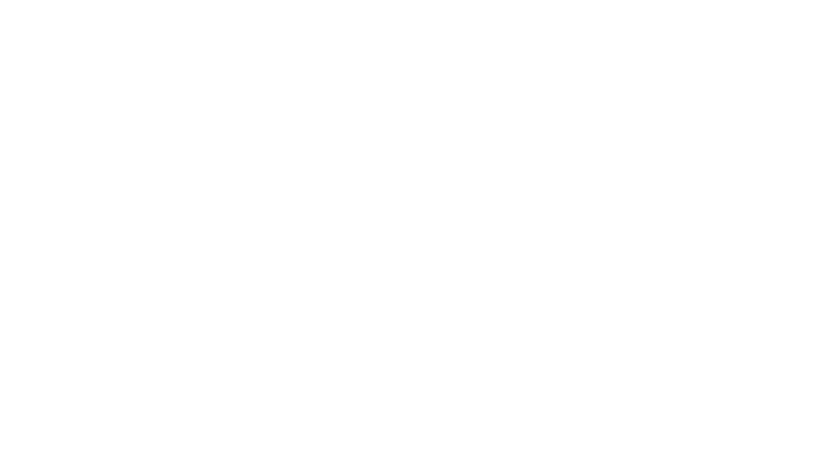
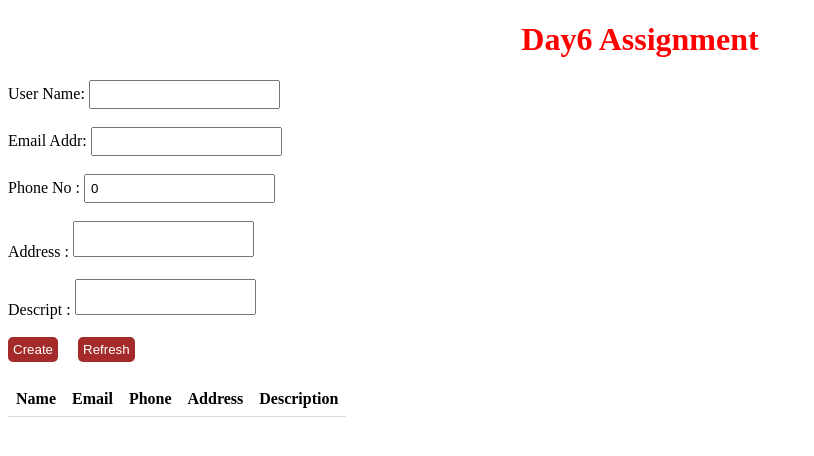
Before and after one commit to ayeayethet151198/angular-training, an Angular app: page /test4 in a window 1280 px wide. Before the commit this address led to /. Shown: the top 456 px of the page, without its empty margins (0-814 px from the left). Built offline with nearby package versions, Linux system fonts and the light colour scheme.

Commit message:
day6-assignment

```diff
--- a/src/app/app-routing.module.ts
+++ b/src/app/app-routing.module.ts
@@ -3,6 +3,7 @@
 import { Test1PageComponent } from './pages/test1-page/test1-page.component';
 import { Test2PageComponent } from './pages/test2-page/test2-page.component';
 import { Test3PageComponent } from './pages/test3-page/test3-page.component';
+import { Test4PageComponent } from './pages/test4-page/test4-page.component';
 
 const routes: Routes = [
   {
@@ -16,6 +17,10 @@
   {
     path: 'test3',
     component: Test3PageComponent
+  },
+  {
+    path: 'test4',
+    component: Test4PageComponent
   }
 ];
 
--- /dev/null
+++ b/src/app/pages/test4-page/test4-page.component.html
@@ -0,0 +1,35 @@
+<div class="wrapper">
+  <h1>Day6 Assignment</h1>
+<div class="form">
+User Name: <input [(ngModel)] = 'userName'>
+<br><br>
+Email Addr: <input [(ngModel)] = 'email'>
+<br><br>
+Phone No : <input type="number" [(ngModel)] = 'phone' >
+<br><br>
+Address  : <textarea [(ngModel)] = 'address'></textarea>
+<br><br>
+Descript  : <textarea [(ngModel)] = 'description'></textarea>
+<br><br>
+<button (click)="create()">Create</button>
+
+<button (click)="refresh()">Refresh</button>
+</div>
+
+<table>
+  <tr>
+    <th>Name</th>
+    <th>Email</th>
+    <th>Phone</th>
+    <th>Address</th>
+    <th>Description</th>
+  </tr>
+  <tr *ngFor="let users of uTable">
+    <td>{{users.userName}}</td>
+    <td>{{users.email}}</td>
+    <td>{{users.phone}}</td>
+    <td>{{users.address}}</td>
+    <td>{{users.description}}</td>
+  </tr>
+</table>
+</div>
--- /dev/null
+++ b/src/app/pages/test4-page/test4-page.component.scss
@@ -0,0 +1,41 @@
+.wrapper{
+
+  h1{
+    text-align: center;
+    color: red;
+  }
+  .form{
+
+    padding-bottom: 20px;
+    input{
+      padding: 5px;
+    }
+    textarea{
+      resize: none;
+    }
+    button{
+      padding: 5px;
+      color: #FFFFFF;
+      background-color: brown;
+      border-radius: 5px;
+      margin-right: 20px;
+      border: none;
+    }
+  }
+  table{
+    border-collapse: collapse;
+
+    tr{
+      th{
+        padding: 8px;
+        text-align: left;
+        border-bottom: 1px solid #DDD;
+      }
+      td{
+        padding: 8px;
+        text-align: left;
+        border-bottom: 1px solid #DDD;
+      }
+    }
+  }
+}
--- /dev/null
+++ b/src/app/pages/test4-page/test4-page.component.ts
@@ -0,0 +1,40 @@
+import { Component, OnInit } from '@angular/core';
+
+@Component({
+  selector: 'app-test4-page',
+  templateUrl: './test4-page.component.html',
+  styleUrls: ['./test4-page.component.scss']
+})
+export class Test4PageComponent implements OnInit {
+
+  userName: string = '';
+  email: string = '';
+  phone: number = 0;
+  address: string = '';
+  description: string = '';
+  userList: any = [];
+  userTable: any=[];
+  uTable: any = [];
+
+  constructor() { }
+
+  ngOnInit(): void {
+  }
+  create() {
+    const userInfo = {
+      userName: this.userName,
+      email: this.email,
+      phone: this.phone,
+      address: this.address,
+      description: this.description,
+    };
+    this.userList.push(userInfo);
+    localStorage.setItem('userList', JSON.stringify(this.userList));
+
+  }
+  refresh() {
+    this.userTable = localStorage.getItem('userList');
+    this.uTable = JSON.parse(this.userTable);
+  }
+
+}
```
Also changed, not shown: src/app/app.module.ts (+6 -2 lines), 1 other file (tests, documents, lock files or other folders).
